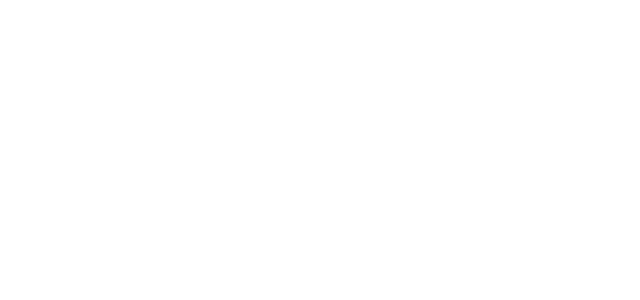
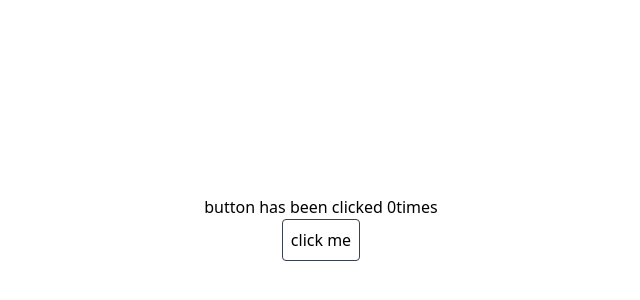
Before and after one commit to divinecharlotte/React-projects, a React (Create React App) app in the folder react-projects/: page / in a window 1280 px wide. Shown: the part 2922-3222 px from the top of the page, without its empty margins (319-959 px from the left). Before the commit the page ends 2700 px from the top, so only its background shows below. Built offline with nearby package versions, Linux system fonts and the light colour scheme.

Commit message:
solve exercesise4

```diff
--- a/react-projects/src/App.js
+++ b/react-projects/src/App.js
@@ -1,12 +1,14 @@
 import Exercesise1 from "./components/Exercesise1";
 import Exercesise2 from "./components/Exercesise2";
 import Exercesise3 from "./components/Exercesise3";
+import Exercesise4 from "./components/Exercesise4";
 
 function App() {
   return <div className="App">
     <Exercesise1/>
     <Exercesise2 id=""/>
     <Exercesise3/>
+    <Exercesise4/>
   </div>;
 }
 
--- /dev/null
+++ b/react-projects/src/components/Exercesise4.js
@@ -0,0 +1,26 @@
+import { React, useState } from "react";
+
+const Exercesise4 = () => {
+  const [count, setCount] = useState(0);
+  const handleClick = () => {
+    setCount((count) => {
+      return count + 1;
+    });
+  };
+  return (
+    <div
+      id="Exercesise1"
+      className="w-full h-[900px] flex flex-col justify-center items-center "
+    >
+      <h1>button has been clicked {count}times</h1>
+      <button
+        className="border border-gray-700 p-2 rounded"
+        onClick={handleClick}
+      >
+        click me{" "}
+      </button>
+    </div>
+  );
+};
+
+export default Exercesise4;
```
